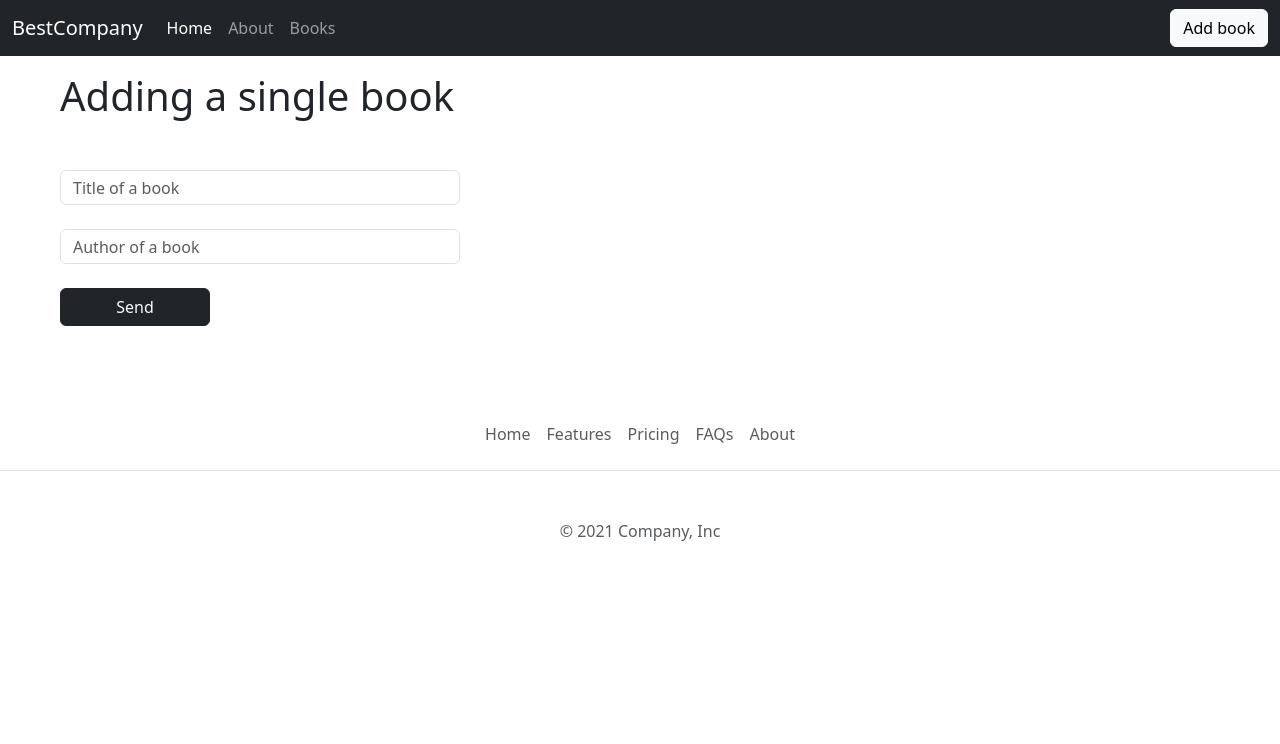
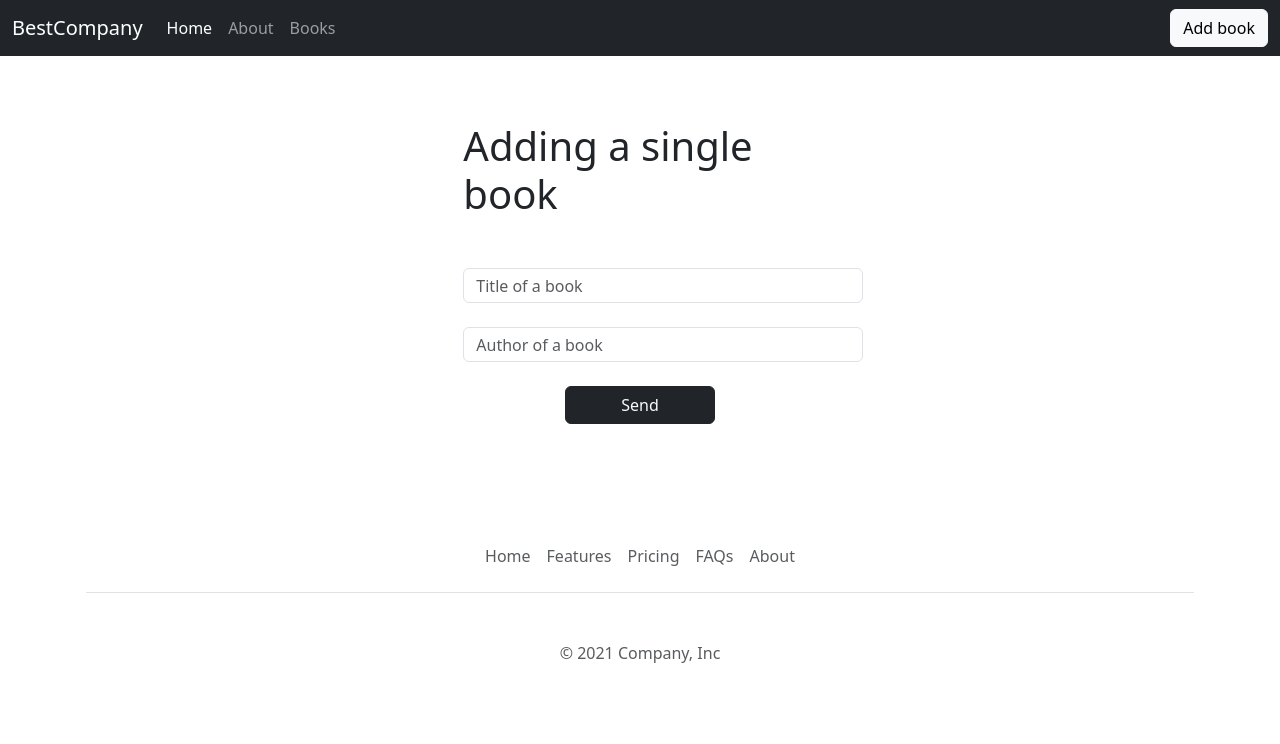
Before and after one commit to vlasotsky/edu_flask, a Flask app: page /add-book in a window 1280 px wide. Shown: the top 744 px of the page. Run offline with Flask 3, Linux system fonts and the light colour scheme.

Commit message:
fix: update ui

```diff
--- a/static/css/main.css
+++ b/static/css/main.css
@@ -1,4 +1,4 @@
-.about-page {
+/* .about-page {
   color: black;
   align-items: center;
 }
@@ -6,4 +6,4 @@
 .available_books {
   align-items: center;
   color: black;
-}
+} */
--- a/templates/add-book.html
+++ b/templates/add-book.html
@@ -1,9 +1,13 @@
 {% extends "base.html" %} {% block title %}about-page{% endblock %} {% block
 body %}
 <br />
-<div class="container custom-container mt-5 mx-5">
-  <h1 class="custom-h1">Adding a single book</h1>
+<!-- <div class="container custom-container mt-5 mx-5 "> -->
+<div class="container px-3 py-3 pt-md-5 pb-md-4 mx-auto">
+  <div class="row justify-content-center">
+    <div class="col-md-4">
+      <h1 style="margin-top: 50px;">Adding a single book</h1>
       <form method="post">
+        <div class="mb-4">
           <input
             type="text"
             name="title"
@@ -20,12 +24,17 @@ body %}
             style="width: 400px; height: 35px"
             placeholder="Author of a book"
           />
+          <div class="text-center">
             <input
               type="submit"
               class="btn btn-dark text-light"
               value="Send"
               style="width: 150px"
             />
+          </div>
+        </div>
       </form>
     </div>
+  </div>
   {% endblock %}
+</div>
--- a/templates/book_detail.html
+++ b/templates/book_detail.html
@@ -1,10 +1,10 @@
 {% extends "base.html" %} {% block title %} {{ book.title}} {% endblock %} {%
 block body %}
 <br />
-<div class="books mt-5 mx-5">
-  <h1>{{ book.title }}</h1>
+<div class="books font-weight-normal mt-5 mx-5 text-center">
+  <h1>ID {{ book.id }}: {{ book.title }}</h1>
 
-  <div class="alert alert-info">
+  <div class="alert alert-info" style="margin-top: 50px;">
     <h2>{{ book.title }}</h2>
     <p>{{ book.author }}</p>
     <p><b>Date: {{ book.published.date() }}</b></p>
--- a/templates/book_update.html
+++ b/templates/book_update.html
@@ -2,7 +2,7 @@
 {% block title %}Book editing{% endblock %}
 {% block body %}
     <br />
-    <div class="container custom-container mt-5 mx-5">
+    <div class="container custom-container mt-5 mx-5 text-center">
       <h1 class="custom-h1">Book editing</h1>
       <form method="post">
         <input
--- a/templates/books.html
+++ b/templates/books.html
@@ -1,12 +1,12 @@
 {% extends "base.html" %} {% block title %} All books available {% endblock %}
 {% block body %}
 <br />
-<div class="books mt-5 mx-5">
+<div class="books mt-5 mx-5 text-center">
   <h1>Books currently available</h1>
 
   {% if books|length > 0 %}
     {% for el in books %}
-    <div class="alert alert-info">
+    <div class="alert alert-info" style="margin-top: 50px;">
       <h2>{{ el.title }}</h2>
       <p>{{ el.author }}</p>
       <p><b>Date: {{ el.published.date() }}</b></p>
@@ -14,7 +14,7 @@
     </div>
     {% endfor %}
   {% else %}
-    <h2 class="mt-5">There are no books in list yet</h2>
+    <h2 class="font-weight-normal px-3 py-3 pt-md-5 pb-md-4 mx-auto text-center">No books exist.</h2>
   {% endif %}
 </div>
 {% endblock %}
```
Also changed, not shown: templates/about.html (+11 -10 lines), templates/index.html (+11 -1 lines). Lines whose indentation alone changed are shown as unchanged.
